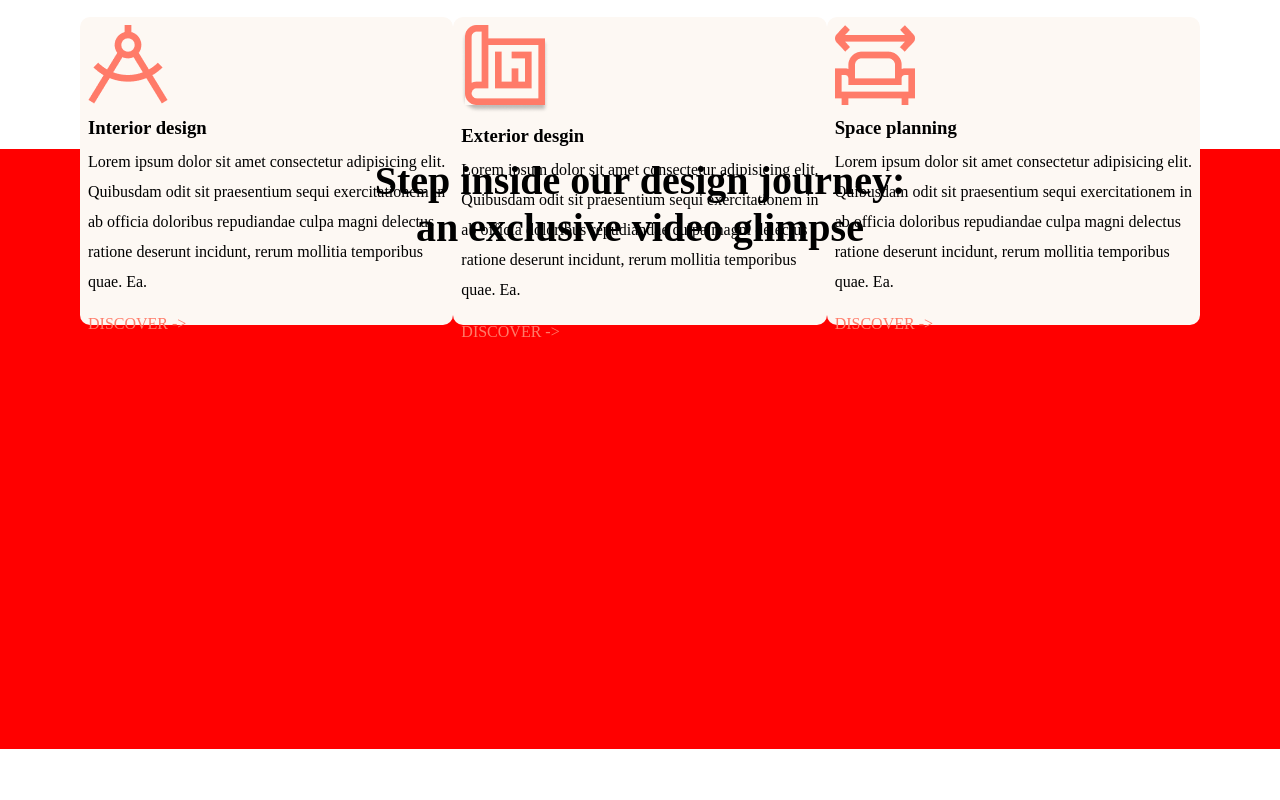
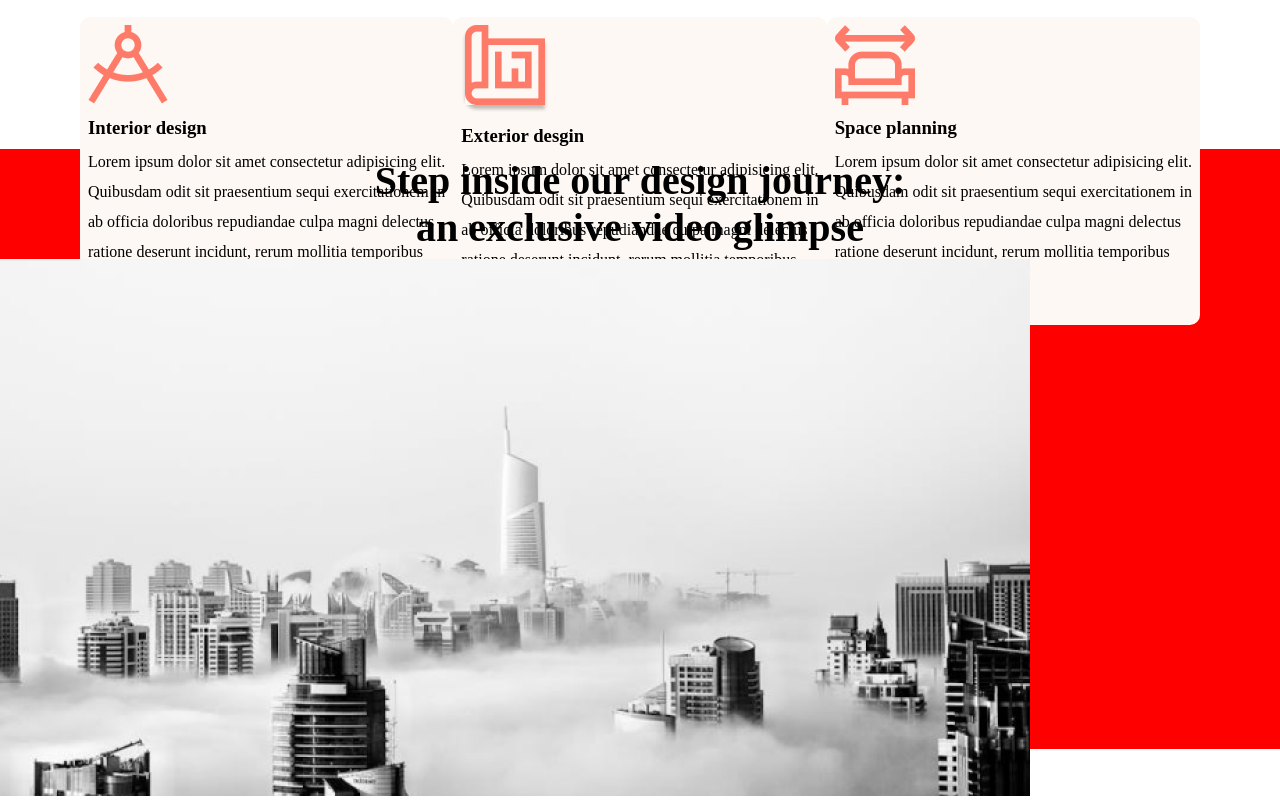
Before and after one commit to gabrieljcoutinho/Projeto-Archi-Firm, a React (Create React App) app: page / in a window 1280 px wide. Shown: the part 1435-2235 px from the top of the page. Before the commit the page ends 2184 px from the top, so only its background shows below. Built offline with nearby package versions, Linux system fonts and the light colour scheme.

Commit message:
img improt

```diff
--- a/src/components/SectionImgDesign.jsx
+++ b/src/components/SectionImgDesign.jsx
@@ -11,6 +11,8 @@ const SectionImgDesign = () => {
         <h3 className='tituloSectionDesign'>Step inside our design journey:< br/>
              an exclusive video glimpse</h3>
 
+             <img src={exclusiveVideo} alt="" />
+
     </div>
   )
 }
```
